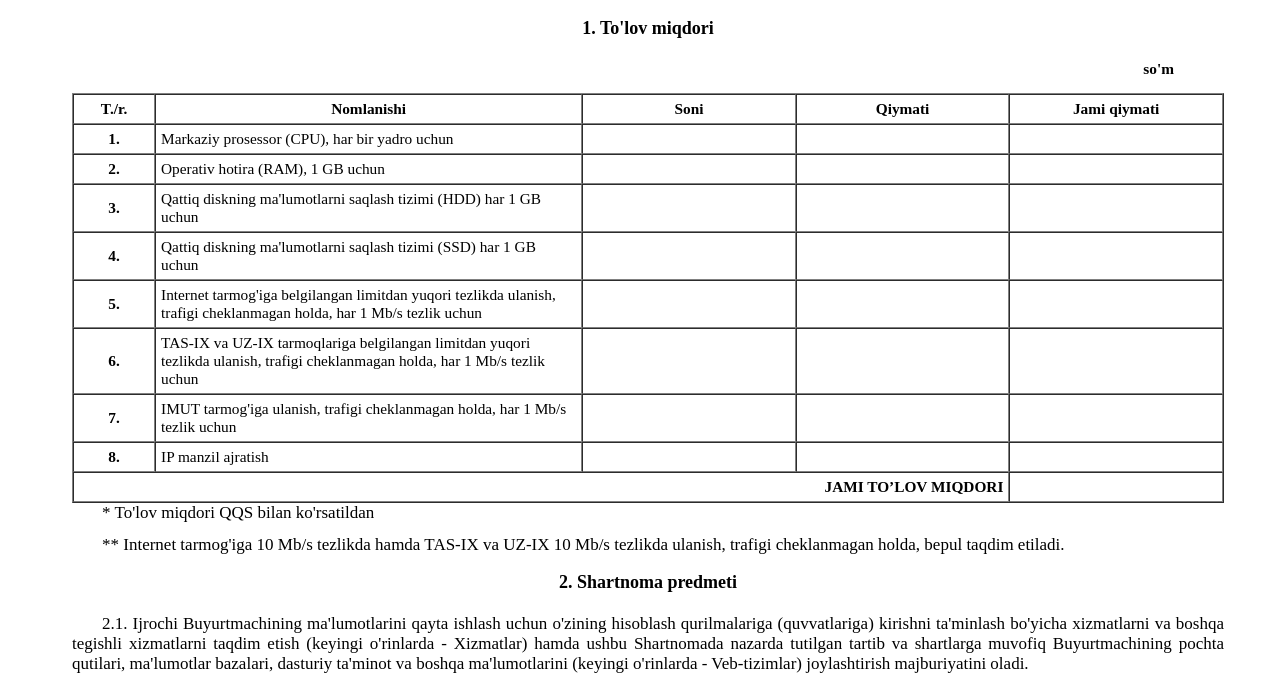
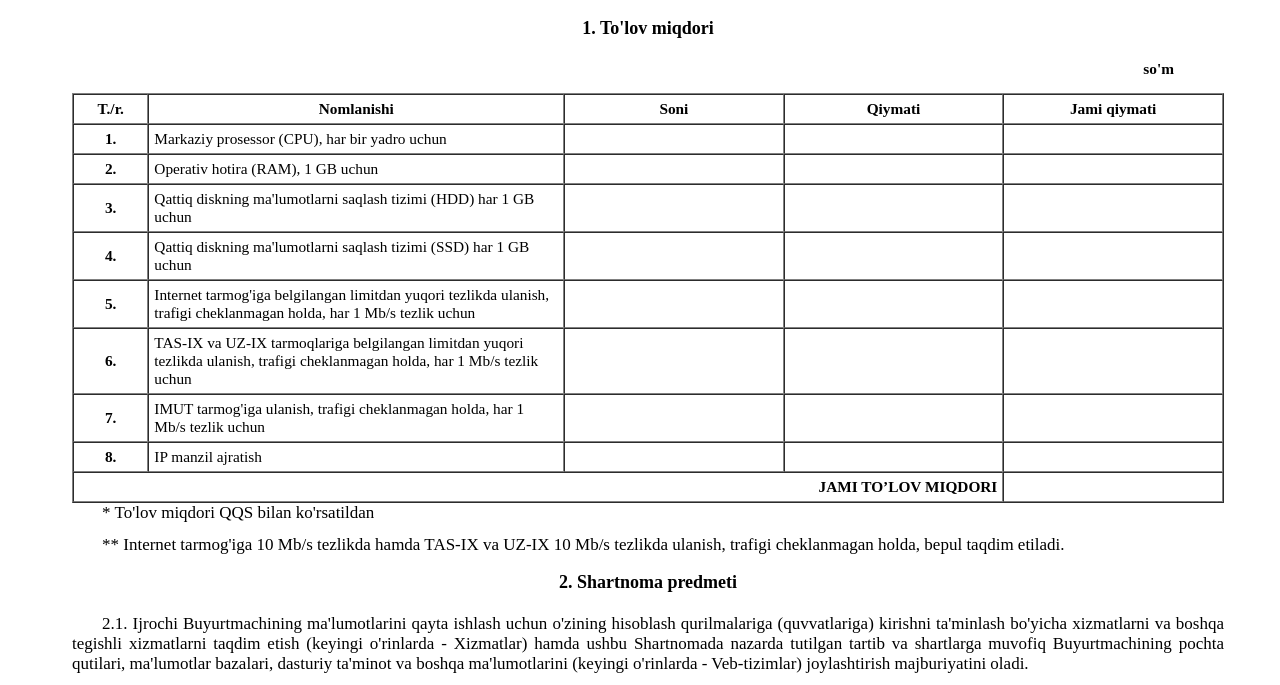
Before and after one commit to Rahmet97/TestProjectBackend, a Django app: template templates/fizUzRuVPS.html in a window 1280 px wide. Shown: the part 194-879 px from the top of the page. Run offline with Django 4.2, Linux system fonts and the light colour scheme; the template is opened without the code that fills it, so the values that code supplies are empty; parts of the project's set-up code (start-up, migrations or seed data) failed here and were passed over.

Commit message:
templates/fizUzRuVPS.html add

```diff
--- a/templates/fizUzRuVPS.html
+++ b/templates/fizUzRuVPS.html
@@ -353,19 +353,12 @@
         <h4 class='requirement-title'>1. To'lov miqdori</h4>
         <p style="text-align: right; margin-right: 50px;"><strong>so'm</strong></p>
         <table border="1" cellpadding="5" cellspacing="0">
-            <colgroup>
-                <col width="20pt" />
-                <col width="200pt" />
-                <col width="100pt" />
-                <col width="100pt" />
-                <col width="100pt" span="1" />
-            </colgroup>
             <tr>
-                <th>T./r.</th>
-                <th>Nomlanishi</th>
-                <th>Soni</th>
-                <th>Qiymati</th>
-                <th>Jami qiymati</th>
+                <th width="20pt">T./r.</th>
+                <th width="200pt">Nomlanishi</th>
+                <th width="100pt">Soni</th>
+                <th width="100pt">Qiymati</th>
+                <th width="100pt">Jami qiymati</th>
             </tr>
             <tr align="center">
                 <th>1.</th>
```
Also changed, not shown: templates/yurUzRuVPS.html (+5 -12 lines).
